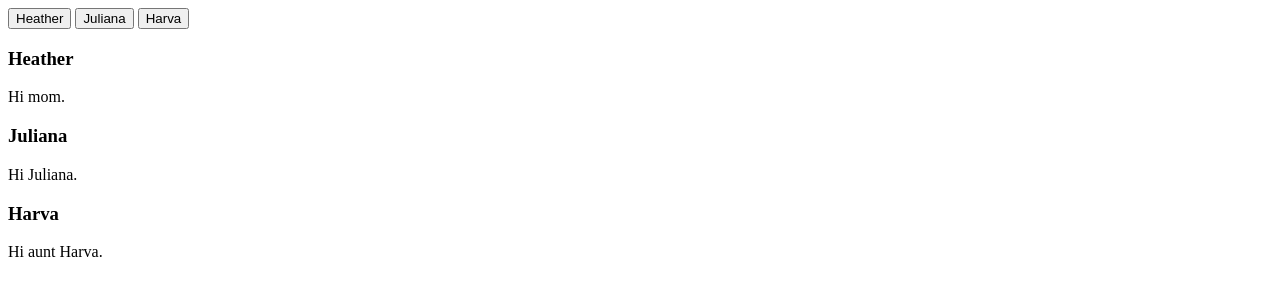
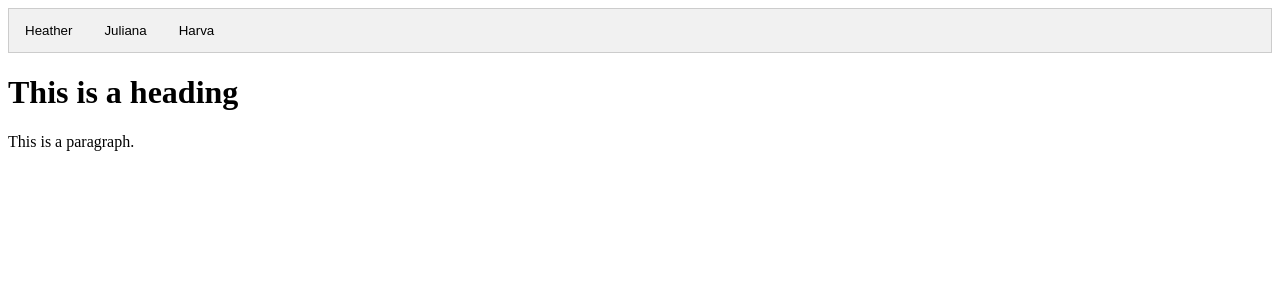
Before and after one commit to kyleedevidson/kyleedevidson.github.io, a plain HTML site: page index.html in a window 1280 px wide. Drawn offline with Linux system fonts and the light colour scheme.

Commit message:
Update index.html

```diff
--- a/index.html
+++ b/index.html
@@ -1,3 +1,10 @@
+<!DOCTYPE html>
+<html>
+<head>
+<link rel="stylesheet" href="style.css">
+</head>
+<body>
+
 <!-- Tab links -->
 <div class="tab">
   <button class="tablinks" onclick="openVisitor(event, 'Heather')">Heather</button>
@@ -20,3 +27,9 @@
   <h3>Harva</h3>
   <p>Hi aunt Harva.</p>
 </div>
+
+<h1>This is a heading</h1>
+<p>This is a paragraph.</p>
+
+</body>
+</html>
```
